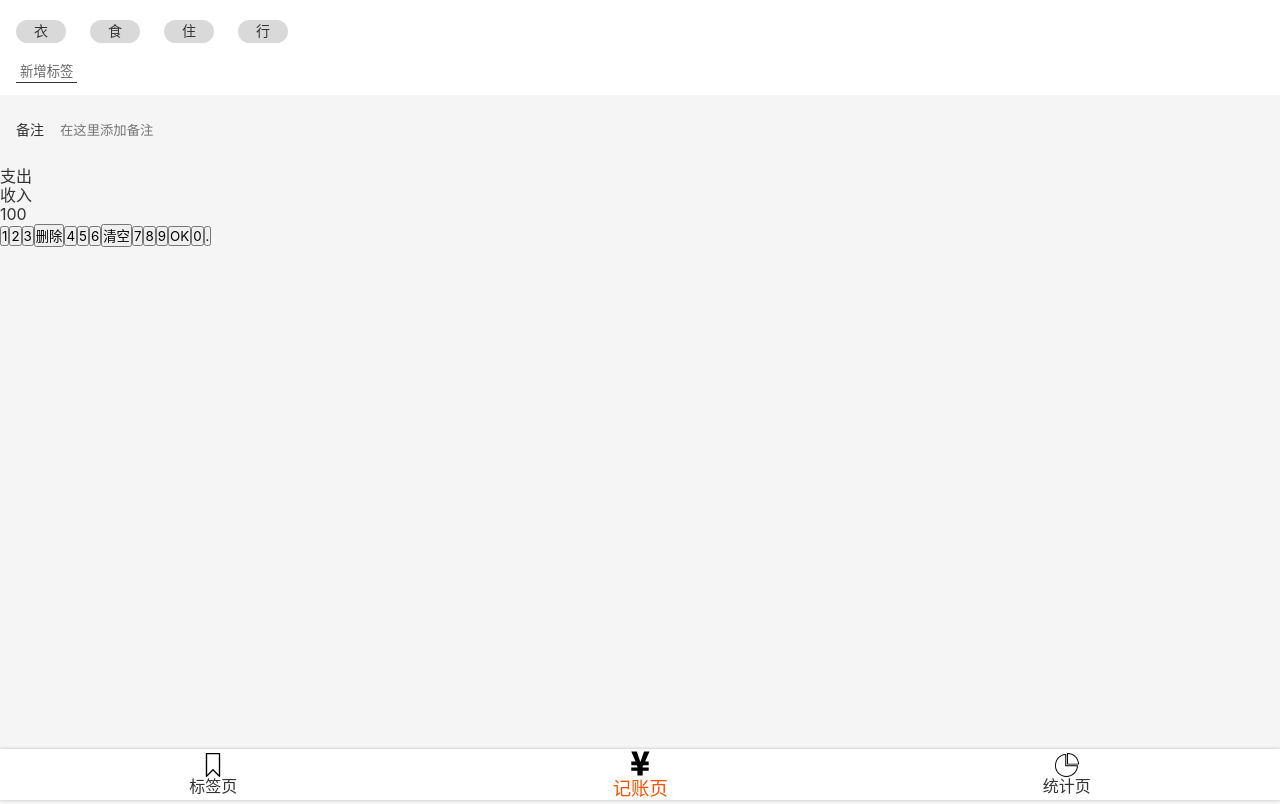
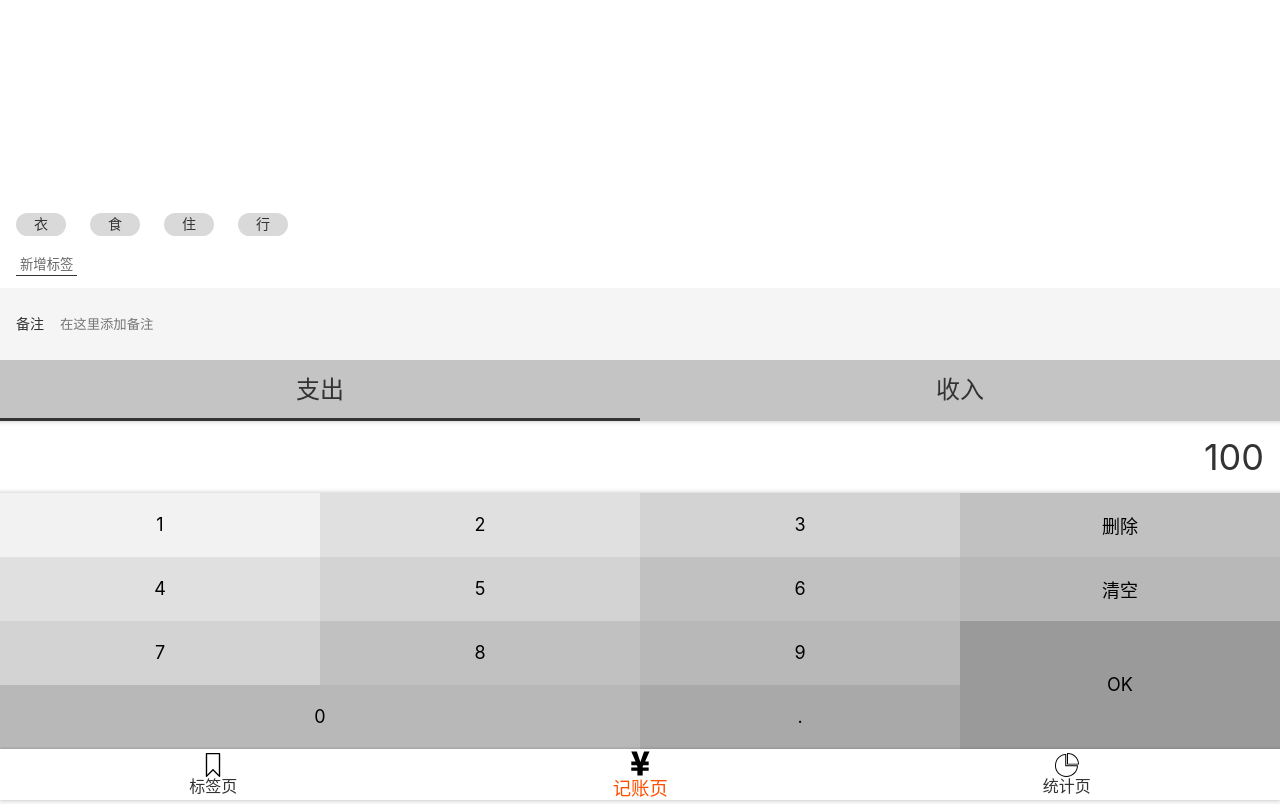
Before and after one commit to Old000Driver/svmoneysys-react, a React app: page /#/money in a window 1280 px wide. Built offline with nearby package versions, Linux system fonts and the light colour scheme; the HTML template or start-up script is replaced by a standard one.

Commit message:
完成Money页面 UI

```diff
--- a/src/components/Layout.tsx
+++ b/src/components/Layout.tsx
@@ -16,7 +16,7 @@
 const Layout = (props: any) => {
   return (
     <Wrapper>
-      <Main>
+      <Main className={props.className}>
         {props.children}
       </Main>
       <Nav/>
--- a/src/index.scss
+++ b/src/index.scss
@@ -57,3 +57,9 @@
 :focus {
   outline: none;
 }
+
+.clearfix::after {
+  content: '';
+  display: block;
+  clear: both;
+}
--- a/src/views/Money.tsx
+++ b/src/views/Money.tsx
@@ -3,6 +3,11 @@
 import styled from 'styled-components';
 
 const TagsSection = styled.section`
+  flex-grow: 1;
+  display: flex;
+  flex-direction: column;
+  justify-content: flex-end;
+  align-items: flex-start;
   background: #FFFFFF;
   padding: 12px 16px;
 
@@ -32,13 +37,17 @@
   background: #f5f5f5;
   padding: 0 16px;
   font-size: 14px;
-  > label{
+
+  > label {
     display: flex;
     align-items: center;
-    >span{
-      margin-right: 16px; white-space: nowrap;
+
+    > span {
+      margin-right: 16px;
+      white-space: nowrap;
     }
-    >input{
+
+    > input {
       display: block;
       width: 100%;
       height: 72px;
@@ -48,13 +57,109 @@
   }
 `;
 const CategorySection = styled.section`
+  font-size: 24px;
+
+  > ul {
+    display: flex;
+    background: #c4c4c4;
+
+    > li {
+      width: 50%;
+      text-align: center;
+      padding: 16px 0;
+      position: relative;
+
+      &.selected::after {
+        content: '';
+        display: block;
+        height: 3px;
+        background: #333;
+        position: absolute;
+        bottom: 0;
+        width: 100%;
+        left: 0;
+
+      }
+    }
+  }
 `;
 const NumberPadSection = styled.section`
+  display: flex;
+  flex-direction: column;
+
+  > .output {
+    background: white;
+    font-size: 36px;
+    line-height: 72px;
+    text-align: right;
+    padding: 0 16px;
+    box-shadow: inset 0 -5px 5px -5px rgba(0, 0, 0, 0.25),
+    inset 0 5px 5px -5px rgba(0, 0, 0, 0.25);
+  }
+
+  > .pad {
+    > button {
+      font-size: 18px;
+      float: left;
+      width: 25%;
+      height: 64px;
+      border: none;
+
+      &.ok {
+        height: 128px;
+        float: right
+      }
+
+      &.zero {
+        width: 50%
+      }
+
+      &:nth-child(1) {
+        background: #f2f2f2;
+      }
+
+      &:nth-child(2),
+      &:nth-child(5) {
+        background: #E0E0E0;
+      }
+
+      &:nth-child(3),
+      &:nth-child(6),
+      &:nth-child(9) {
+        background: #D3D3D3;
+      }
+
+      &:nth-child(4),
+      &:nth-child(7),
+      &:nth-child(10) {
+        background: #C1C1C1;
+      }
+
+      &:nth-child(8),
+      &:nth-child(11),
+      &:nth-child(13) {
+        background: #B8B8B8;
+      }
+
+      &:nth-child(12) {
+        background: #9A9A9A;
+      }
+
+      &:nth-child(14) {
+        background: #A9A9A9;
+      }
+    }
+  }
+`;
+
+const MyLayout = styled(Layout)`
+  display: flex;
+  flex-direction: column;
 `;
 
 function Money() {
   return (
-    <Layout>
+    <MyLayout>
       <TagsSection>
         <ol>
           <li>衣</li>
@@ -72,15 +177,15 @@
       </NotesSection>
       <CategorySection>
         <ul>
-          <li>支出</li>
+          <li className="selected">支出</li>
           <li>收入</li>
         </ul>
       </CategorySection>
       <NumberPadSection>
-        <div>
+        <div className="output">
           100
         </div>
-        <div>
+        <div className="pad clearfix">
           <button>1</button>
           <button>2</button>
           <button>3</button>
@@ -92,12 +197,12 @@
           <button>7</button>
           <button>8</button>
           <button>9</button>
-          <button>OK</button>
-          <button>0</button>
-          <button>.</button>
+          <button className='ok'>OK</button>
+          <button className='zero'>0</button>
+          <button className='dot'>.</button>
         </div>
       </NumberPadSection>
-    </Layout>
+    </MyLayout>
 
   );
 }
```
